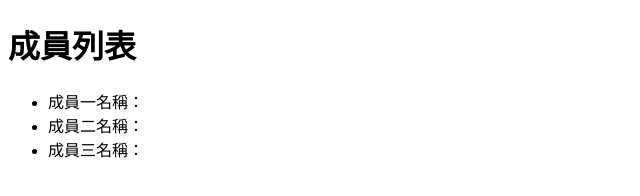
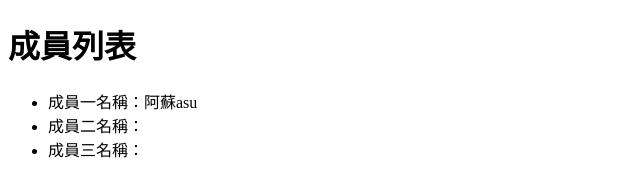
Before and after one commit to a39635322/git_mission4_wei, a plain HTML site: page index.html in a window 1280 px wide. Shown: the full height of the page, 0-640 px from the left. Drawn offline with Linux system fonts and the light colour scheme.

Commit message:
新增成員-阿蘇asu

```diff
--- a/index.html
+++ b/index.html
@@ -10,7 +10,7 @@
 <body>
     <h1>成員列表</h1>
     <ul>
-        <li>成員一名稱：</li>
+        <li>成員一名稱：阿蘇asu</li>
         <li>成員二名稱：</li>
         <li>成員三名稱：</li>
     </ul>
```
